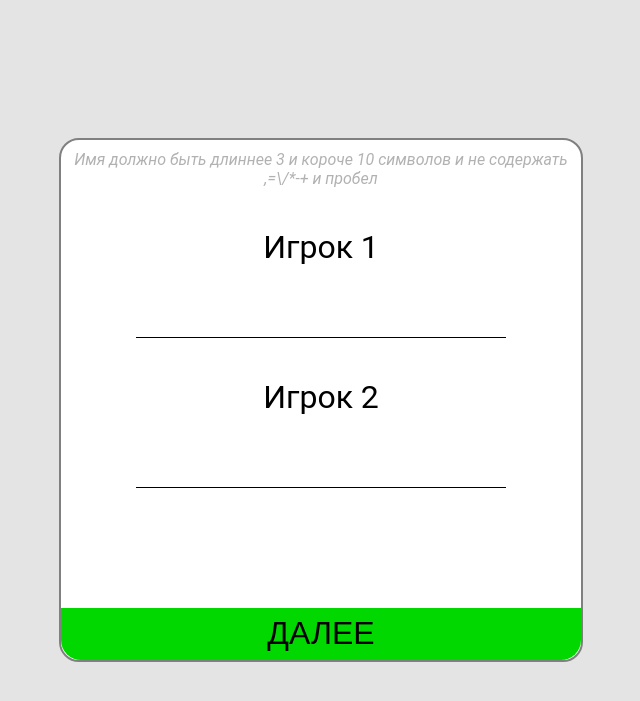
After one commit to DenisMullin/DenisMullin.github.io, a PHP site: page /duo.html in a window 1280 px wide. The commit adds this page. Shown: the top 701 px of the page, without its empty margins (319-959 px from the left). Run offline with PHP 8.4, Linux system fonts and the light colour scheme.

Commit message:
init commit

```diff
--- /dev/null
+++ b/css/duostyle.css
@@ -0,0 +1,142 @@
+body {
+	margin: 0;
+	padding: 0;
+	background-color: #E4E4E4;
+}
+
+p {
+	margin: 0;
+	padding: 0;
+}
+
+.reg {
+	z-index: 4;
+	width: 500px;
+	height: 500px;
+	position: absolute;
+    top: 50%;
+    left: 50%;
+    margin-right: -50%;
+    transform: translate(-50%, -50%);
+	background-color: #fff;
+	border-radius: 20px;
+	border: 2px solid gray;
+	padding: 10px;
+	text-align: center;
+}
+
+.info {
+	opacity: 0.3;
+	font-style: italic;
+	font-family: roboto;
+}
+
+.standart {
+	text-align: center;
+	border: 0px;
+	border-bottom: 1px solid black;
+	background: #ffffff !important;
+	outline: none;
+	height: 2em;
+	width: auto;
+	font-size: 2em;
+	font-family: Tahoma;
+}
+
+.error {
+	text-align: center;
+	border: 0px;
+	border-bottom: 1px solid red;
+	background: #ffffff !important;
+	outline: none;
+	height: 2em;
+	width: auto;
+	font-size: 2em;
+	font-family: Tahoma;
+}
+
+.player {
+	font-family: roboto;
+	font-size: 2em;
+	margin-top: 8%;
+	margin-bottom: 1%;
+}
+
+#button {
+	position: absolute;
+	bottom: 0;
+	left: 0;
+	width: 100%;
+	height: 10%;
+	font-family: 'Alegreya Sans', sans-serif;
+	font-size: 2em;
+	background-color: #00D800;
+	border-bottom-left-radius: 20px;
+	border-bottom-right-radius: 20px;
+	border: 0px solid #00D800;
+}
+
+#welcome {
+	width: 500px;
+	height: 500px;
+	position: absolute;
+    top: 50%;
+    left: 50%;
+    margin-right: -50%;
+    transform: translate(-50%, -50%);
+}
+
+@media all and (max-width: 550px) {
+	.reg {
+		width: 400px;
+		height: 400px;
+	}
+	#welcome {
+		width: 400px;
+		height: 400px;
+	}
+}
+
+@media all and (max-width: 450px) {
+	.reg {
+		width: 300px;
+		height: 25em;
+	}
+	#welcome {
+		width: 300px;
+		height: 300px;
+	}
+	.standart {
+		height: 2em;
+		font-size: 1.5em;
+	}
+	.error {
+		height: 2em;
+		font-size: 1.5em;
+	}
+	#button {
+		font-size: 1em;
+	}
+}
+
+@media all and (max-width: 350px) {
+	.reg {
+		width: 200px;
+		height: 22em;
+	}
+	#welcome {
+		width: 200px;
+		height: 200px;
+	}
+	.standart {
+		height: 2em;
+		font-size: 1em;
+	}
+	.error {
+		height: 2em;
+		font-size: 1em;
+	}
+	#button {
+		font-size: 1em;
+	}
+}
--- a/css/style.css
+++ b/css/style.css
@@ -20,6 +20,7 @@ p {
 	padding: 0px;
 	font-family: Roboto;
 	font-size: 3em;
+	cursor: pointer;
 }
 
 .player {
@@ -32,6 +33,7 @@ p {
 	justify-content: center;
 	background-color: #fff;
 	border-radius: 100px;
+	cursor: pointer;
 }
 
 #duo {
--- /dev/null
+++ b/duo.html
@@ -0,0 +1,38 @@
+<!DOCTYPE html>
+<head>
+	<meta  lang="ru">
+	<meta name="viewport" content="width=device-width, initial-scale=1, user-scalable=no">
+	<title>xo</title>
+	<link rel="stylesheet" type="text/css" href="css/duostyle.css">
+	<link href="https://fonts.googleapis.com/css?family=Alegreya+Sans&display=swap" rel="stylesheet">
+</head>
+<body>
+	<div class="reg" id="hide">
+		<form onsubmit="return players()" id="form" method="GET">
+			<p class="info">Имя должно быть длиннее 3 и короче 10 символов и не содержать</p>
+			<p class="info">,=\/*-+ и пробел</p>
+			<p class="player">Игрок 1</p>
+			<input class="standart" id="name1" type="text" name="name1">
+			<div id="error1"><p>Попробуйте ещё раз</p></div>
+			<div id="error1s"><p>Слишком короткое имя</p></div>
+			<div id="error1l"><p>Слишком длинное имя</p></div>
+			<div id="error1f"><p>Запрещённый символ</p></div>
+			<br>
+			<p class="player">Игрок 2</p>
+			<input class="standart" id="name2" type="text" name="name2">
+			<div id="error2"><p>Попробуйте ещё раз</p></div>
+			<div id="error2s"><p>Слишком короткое имя</p></div>
+			<div id="error2l"><p>Слишком длинное имя</p></div>
+			<div id="error2f"><p>Запрещённый символ</p></div>
+			<br>
+			<button id="button" type="submit">ДАЛЕЕ</button>
+		</form>
+	</div>
+
+	<div id="welcome">
+		<p>Welcome!</p>
+	</div>
+
+	<script type="text/javascript" src="js/duoscript.js"></script>
+	<script type="text/javascript" src="js/duoreg.js"></script>
+</body>
--- /dev/null
+++ b/js/duoreg.js
@@ -0,0 +1,115 @@
+var error1 = document.getElementById("error1");
+error1.hidden = true;
+var error2 = document.getElementById("error2");
+error2.hidden = true;
+var hide = document.getElementById("hide");
+var error1s = document.getElementById("error1s");
+var error1l = document.getElementById("error1l");
+var error1f = document.getElementById("error1f");
+var error2s = document.getElementById("error2s");
+var error2l = document.getElementById("error2l");
+var error2f = document.getElementById("error2f");
+error1s.hidden = true;
+error1l.hidden = true;
+error1f.hidden = true;
+error2s.hidden = true;
+error2l.hidden = true;
+error2f.hidden = true;
+
+function forbiddenChar (a) {
+	for (let char of a)
+	{
+		if (char == "," || char == "=" || char == "\\" || char == "/" || char == "*" || char == "-" || char == "+" || char == " ")
+		{
+			return true;
+		}
+	}
+	return false;
+}
+
+function nameIsInvalid(a)
+{
+	if (a.trim() == "" || a.length >= 10 || a.length <= 3 || forbiddenChar(a))
+	{
+		return true;
+	}
+	else
+	{
+		return false;
+	}
+}
+
+
+function players()
+{
+	var name1 = document.getElementById('name1');
+	var name2 = document.getElementById('name2');
+
+	if (nameIsInvalid(name1.value) || nameIsInvalid(name2.value))
+	{
+		if (name1.value.trim() == "" || nameIsInvalid(name1.value))
+		{
+			if (name1.value.trim() == "" || name1.value.length <= 3)
+			{
+				error1s.hidden = false;
+				error1l.hidden = true;
+				error1f.hidden = true;
+			}
+			else
+			{
+				if (name1.value.length >= 10)
+				{
+					error1l.hidden = false;
+					error1s.hidden = true;
+					error1f.hidden = true;
+				}
+				else
+				{
+					if (forbiddenChar(name1.value))
+					{
+						error1f.hidden = false;
+						error1s.hidden = true;
+						error1l.hidden = true;
+					}
+				}
+			}
+			name1.className = "error";
+		}
+		if (name2.value.trim() == "" || nameIsInvalid(name2.value))
+		{
+			if (name2.value.trim() == "" || name2.value.length <= 3)
+			{
+				error2s.hidden = false;
+				error2l.hidden = true;
+				error2f.hidden = true;
+			}
+			else
+			{
+				if (name2.value.length >= 10)
+				{
+					error2l.hidden = false;
+					error2s.hidden = true;
+					error2f.hidden = true;
+				}
+				else
+				{
+					if (forbiddenChar(name2.value))
+					{
+						error2f.hidden = false;
+						error2s.hidden = true;
+						error2l.hidden = true;
+					}
+				}
+			}
+			name2.className = "error";
+		}
+		return false;
+	}
+	else
+	{
+		hide.hidden = true;
+		return false;
+	}
+
+
+}
--- a/js/script.js
+++ b/js/script.js
@@ -0,0 +1,6 @@
+function duoplay() {
+	document.location.href = "duo.html";
+}
+function soloplay() {
+	console.log('solo')
+}
```
Also changed, not shown: index.html (+5 -2 lines), js/duoscript.js (added), 1 other file.
